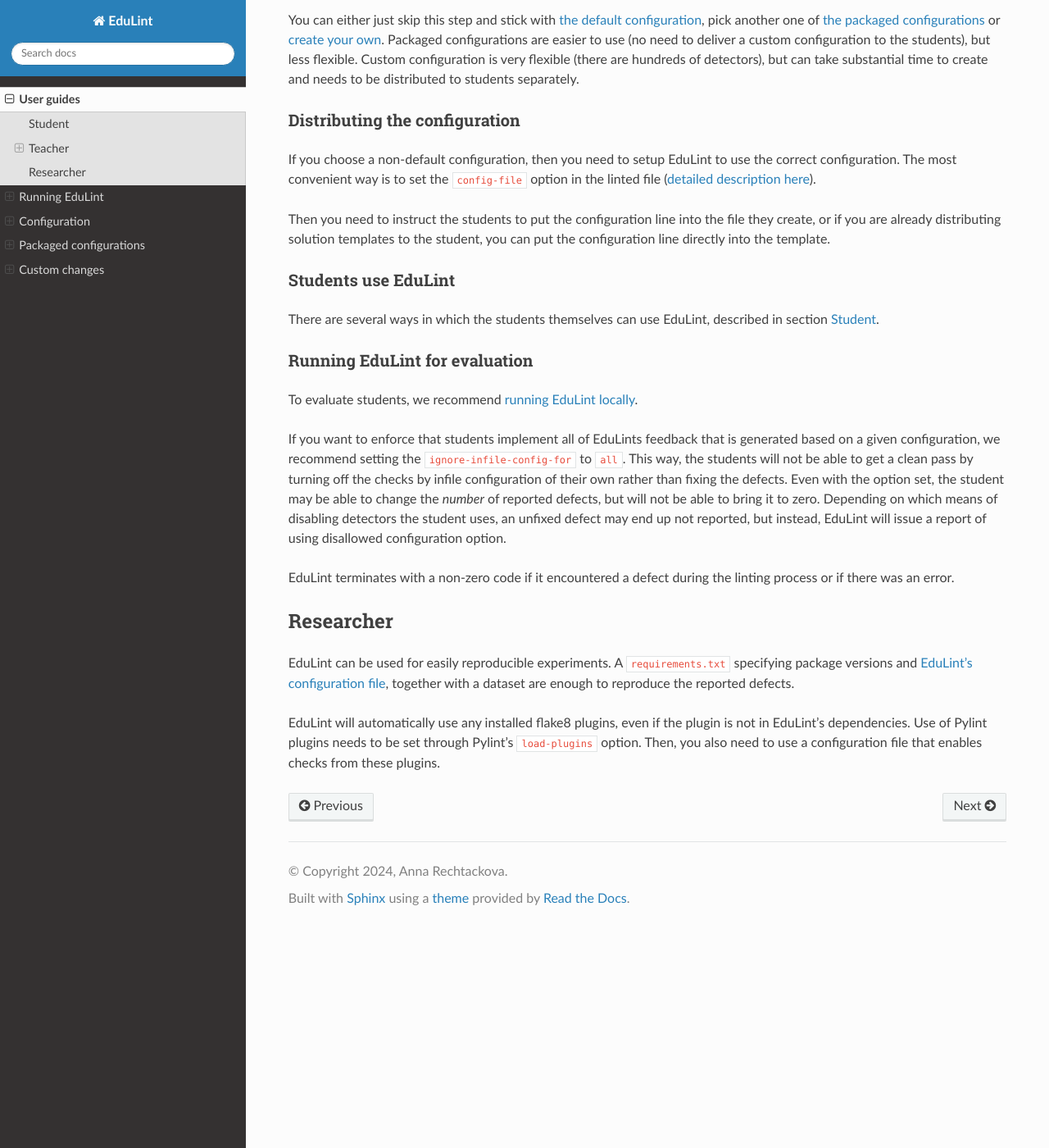
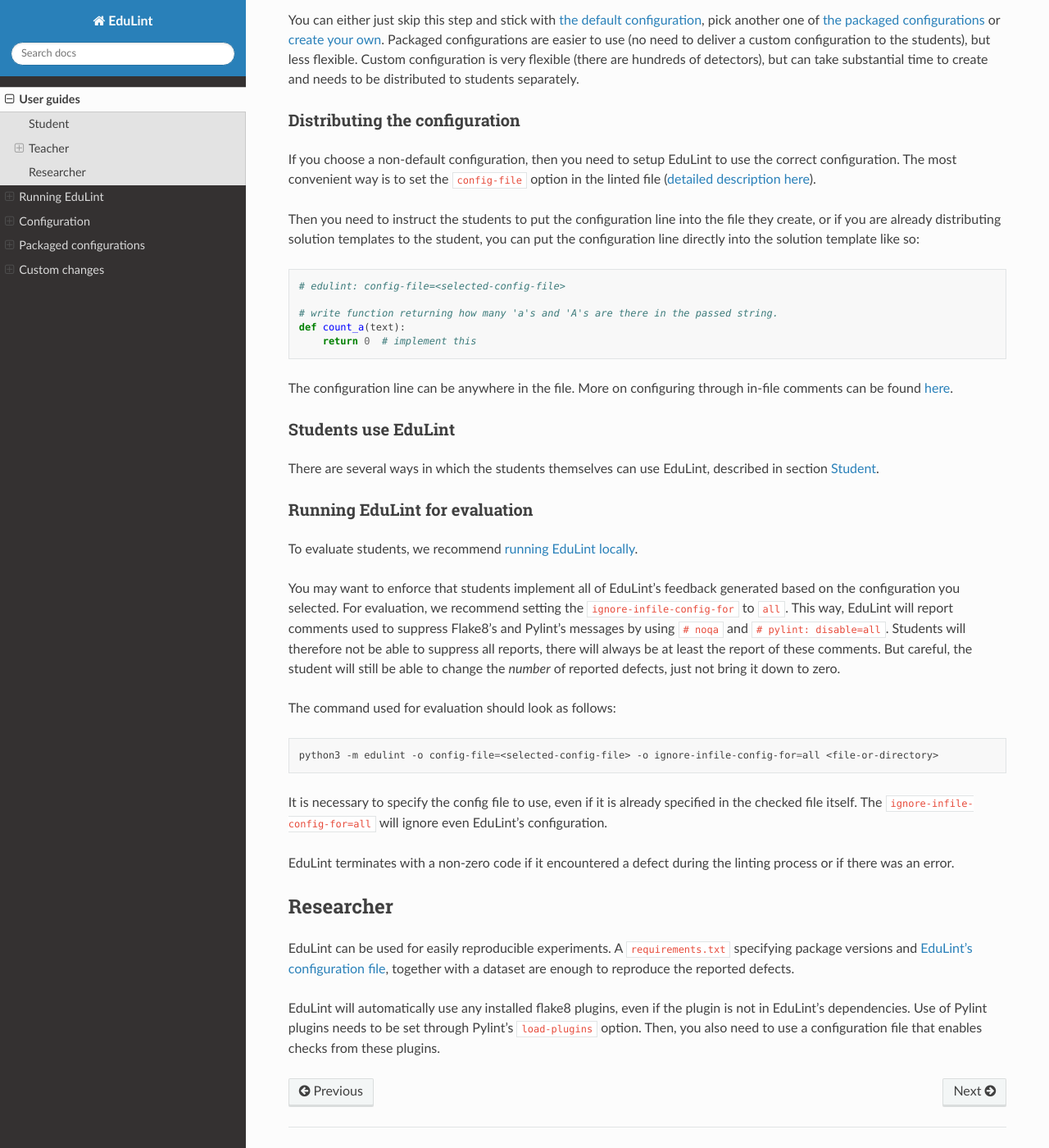
Before and after one commit to GiraffeReversed/edulint, a Sphinx documentation site: the page built from docs/source/user_guides.rst, in a window 1280 px wide and 1400 px high, scrolled down 551 px. Shown: the whole window at 82% size. Built offline with Sphinx 7.4.7 and the Read the Docs theme 2.0.0, drawn with Linux system fonts in a browser that asks for light colours; cross-references to code outside the pages are shown as plain code; some of the changed text lies outside the part shown.

Commit message:
docs: add some examples

```diff
--- a/docs/source/configuration.rst
+++ b/docs/source/configuration.rst
@@ -26,6 +26,8 @@
    For example, if a check is disabled in-file and enabled in CLI, it ends up enabled.
 
    The options are evaluated in the order in which they are written.
+
+.. _infile configuration:
 
 Configuration through comments in the code
 ------------------------------------------
--- a/docs/source/user_guides.rst
+++ b/docs/source/user_guides.rst
@@ -4,7 +4,7 @@
 Student
 ^^^^^^^
 
-To run EduLint, use the :ref:`the online instance <online instance>` or :ref:`the Thonny plugin <thonny plugin>`. Thonny <https://thonny.org/> is an integrated development environment for novice programmers that we recommend if you are starting to learn programming.
+To run EduLint, use the :ref:`the online instance <online instance>` or :ref:`the Thonny plugin <thonny plugin>`. `Thonny <https://thonny.org/>`_ is an integrated development environment for novice programmers that we recommend if you are starting to learn programming.
 
 If you were asked to use a specific configuration, make sure that the file with your code contains a line like :code:`# edulint: config-file=<the-configuration-name>`.
 
@@ -23,9 +23,17 @@
 
 If you choose a non-default configuration, then you need to setup EduLint to use the correct configuration. The most convenient way is to set the :link_option:`config-file` option in the linted file (:ref:`detailed description here <set config file>`).
 
-Then you need to instruct the students to put the configuration line into the file they create, or if you are already distributing solution templates to the student, you can put the configuration line directly into the template.
+Then you need to instruct the students to put the configuration line into the file they create, or if you are already distributing solution templates to the student, you can put the configuration line directly into the solution template like so:
 
-.. Todo: example solution template code
+.. code:: python
+
+    # edulint: config-file=<selected-config-file>
+
+    # write function returning how many 'a's and 'A's are there in the passed string.
+    def count_a(text):
+        return 0  # implement this
+
+The configuration line can be anywhere in the file. More on configuring through in-file comments can be found :ref:`here <infile configuration>`.
 
 Students use EduLint
 """"""""""""""""""""
@@ -37,9 +45,15 @@
 
 To evaluate students, we recommend :ref:`running EduLint locally <local installation>`.
 
-If you want to enforce that students implement all of EduLints feedback that is generated based on a given configuration, we recommend setting the :link_option:`ignore-infile-config-for` to :code:`all`. This way, the students will not be able to get a clean pass by turning off the checks by infile configuration of their own rather than fixing the defects. Even with the option set, the student may be able to change the *number* of reported defects, but will not be able to bring it to zero. Depending on which means of disabling detectors the student uses, an unfixed defect may end up not reported, but instead, EduLint will issue a report of using disallowed configuration option.
+You may want to enforce that students implement all of EduLint's feedback generated based on the configuration you selected. For evaluation, we recommend setting the :link_option:`ignore-infile-config-for` to :code:`all`. This way, EduLint will report comments used to suppress Flake8's and Pylint's messages by using :code:`# noqa` and :code:`# pylint: disable=all`. Students will therefore not be able to suppress all reports, there will always be at least the report of these comments. But careful, the student will still be able to change the *number* of reported defects, just not bring it down to zero.
 
-.. todo example command
+The command used for evaluation should look as follows:
+
+.. code:: bash
+
+    python3 -m edulint -o config-file=<selected-config-file> -o ignore-infile-config-for=all <file-or-directory>
+
+It is necessary to specify the config file to use, even if it is already specified in the checked file itself. The :code:`ignore-infile-config-for=all` will ignore even EduLint's configuration.
 
 EduLint terminates with a non-zero code if it encountered a defect during the linting process or if there was an error.
 
```
